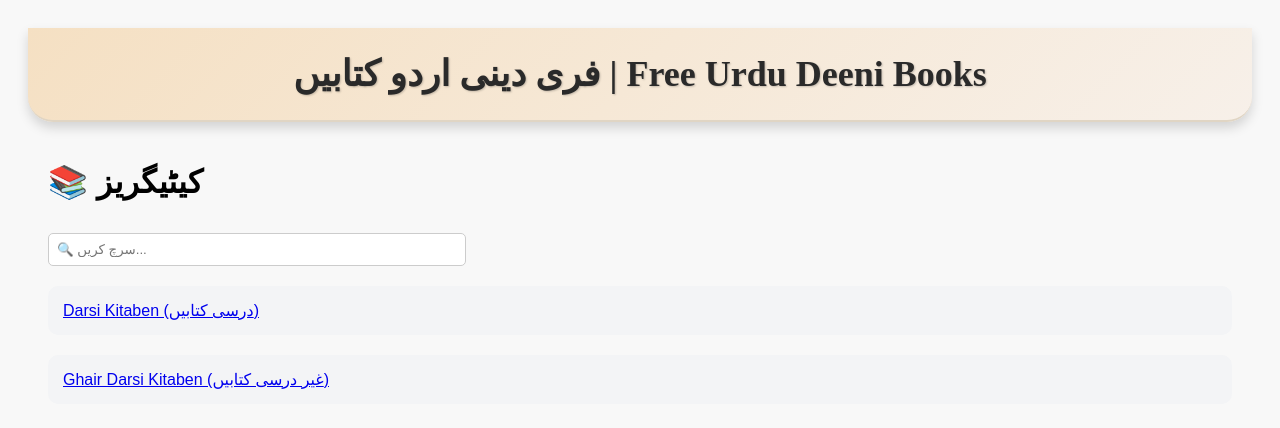
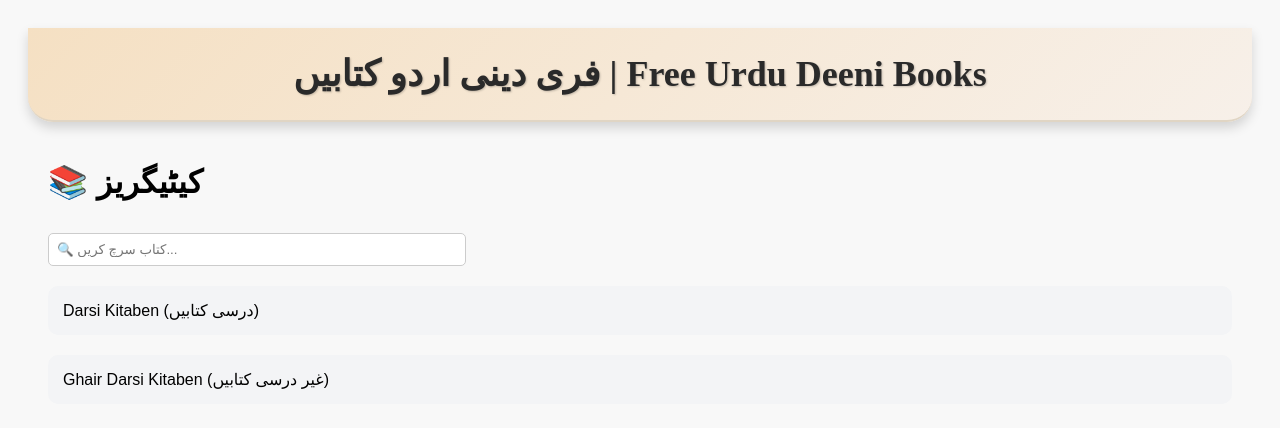
Before and after one commit to ahmadraza683987-svg/free-urdu-deeni-books1, a Next.js app: page /books in a window 1280 px wide. Shown: the top 428 px of the page. Built offline with nearby package versions, Linux system fonts and the light colour scheme.

Commit message:
Updated books.js with improved search and categories

```diff
--- a/pages/books.js
+++ b/pages/books.js
@@ -1,5 +1,4 @@
-import { useState, useEffect } from "react";
-import { useRouter } from "next/router";
+import { useState } from "react";
 import Link from "next/link";
 import booksData from "../data/books.json";
 
@@ -15,33 +14,36 @@ const categories = [
 ];
 
 export default function Books() {
-  const router = useRouter();
-  const { category } = router.query;
-
   const [search, setSearch] = useState("");
-  const [selectedCategory, setSelectedCategory] = useState(category || null);
+  const [selectedCategory, setSelectedCategory] = useState(null);
   const [selectedSubcategory, setSelectedSubcategory] = useState(null);
 
-  useEffect(() => {
-    if (category) setSelectedCategory(category);
-  }, [category]);
+  // Filtering books
+  const filteredBooks = booksData.filter((book) => {
+    const matchSearch =
+      book.title.toLowerCase().includes(search.toLowerCase()) ||
+      book.author.toLowerCase().includes(search.toLowerCase());
 
-  const filteredBooks = booksData.filter(
-    (book) =>
-      (!selectedCategory || book.category === selectedCategory) &&
-      (!selectedSubcategory || book.subcategory === selectedSubcategory) &&
-      (book.title.toLowerCase().includes(search.toLowerCase()) ||
-        book.category.toLowerCase().includes(search.toLowerCase()) ||
-        book.subcategory.toLowerCase().includes(search.toLowerCase()))
-  );
+    const matchCategory = !selectedCategory || book.category === selectedCategory;
+    const matchSubcategory =
+      !selectedSubcategory || book.subcategory === selectedSubcategory;
+
+    // Agar search me kuch likha ho to category ignore kar ke direct result dikhaye
+    if (search.trim() !== "") {
+      return matchSearch;
+    }
+
+    return matchSearch && matchCategory && matchSubcategory;
+  });
 
   return (
     <div style={{ padding: "20px", fontFamily: "sans-serif" }}>
       <h1>📚 کیٹیگریز</h1>
 
+      {/* Search bar */}
       <input
         type="text"
-        placeholder="🔍 سرچ کریں..."
+        placeholder="🔍 کتاب سرچ کریں..."
         value={search}
         onChange={(e) => setSearch(e.target.value)}
         style={{
@@ -54,12 +56,33 @@ export default function Books() {
         }}
       />
 
+      {/* Agar search hai to direct results dikhaye */}
+      {search.trim() !== "" ? (
+        <div style={{ marginTop: "20px" }}>
+          {filteredBooks.length > 0 ? (
+            <ul>
+              {filteredBooks.map((b) => (
+                <li key={b.id} style={{ marginBottom: "10px" }}>
+                  <Link href={`/books/${b.id}`}>
+                    <a style={{ color: "blue", textDecoration: "underline" }}>
+                      {b.title}
+                    </a>
+                  </Link>
+                </li>
+              ))}
+            </ul>
+          ) : (
+            <p style={{ color: "red" }}>❌ کوئی کتاب نہیں ملی</p>
+          )}
+        </div>
+      ) : (
+        <>
           {/* Categories */}
           {!selectedCategory &&
             categories.map((cat) => (
               <div key={cat.name} style={{ marginBottom: "20px" }}>
-            <Link href={`/books?category=${cat.name}`}>
                 <div
+                  onClick={() => setSelectedCategory(cat.name)}
                   style={{
                     padding: "15px",
                     backgroundColor: "#f3f4f6",
@@ -69,7 +92,6 @@ export default function Books() {
                 >
                   {cat.name}
                 </div>
-            </Link>
               </div>
             ))}
 
@@ -115,9 +137,7 @@ export default function Books() {
               )}
             </div>
           )}
-
-      {filteredBooks.length === 0 && search && (
-        <p style={{ color: "red" }}>❌ کوئی رزلٹ نہیں ملا</p>
+        </>
       )}
     </div>
   );
```
Lines whose indentation alone changed are shown as unchanged.
